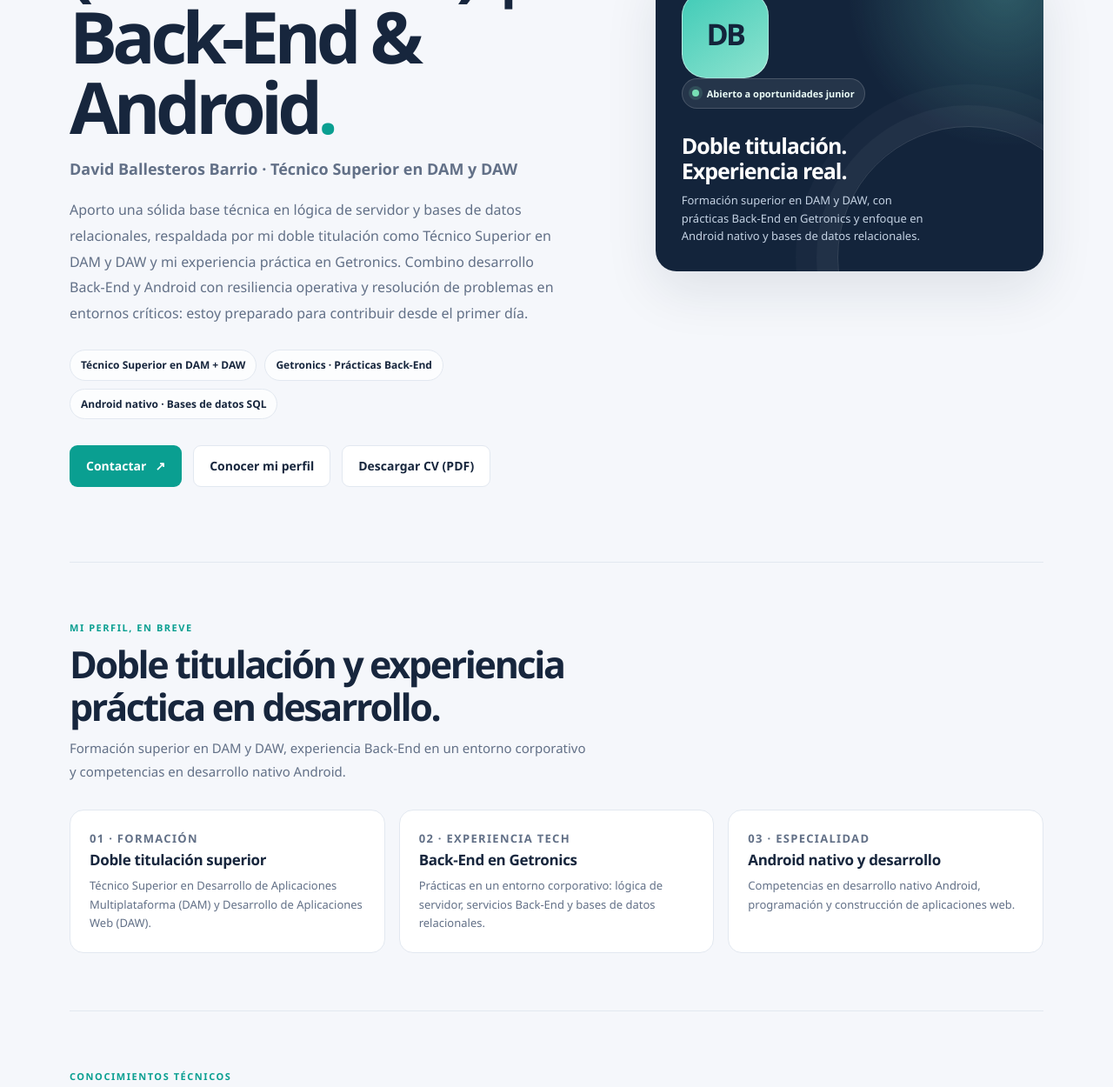
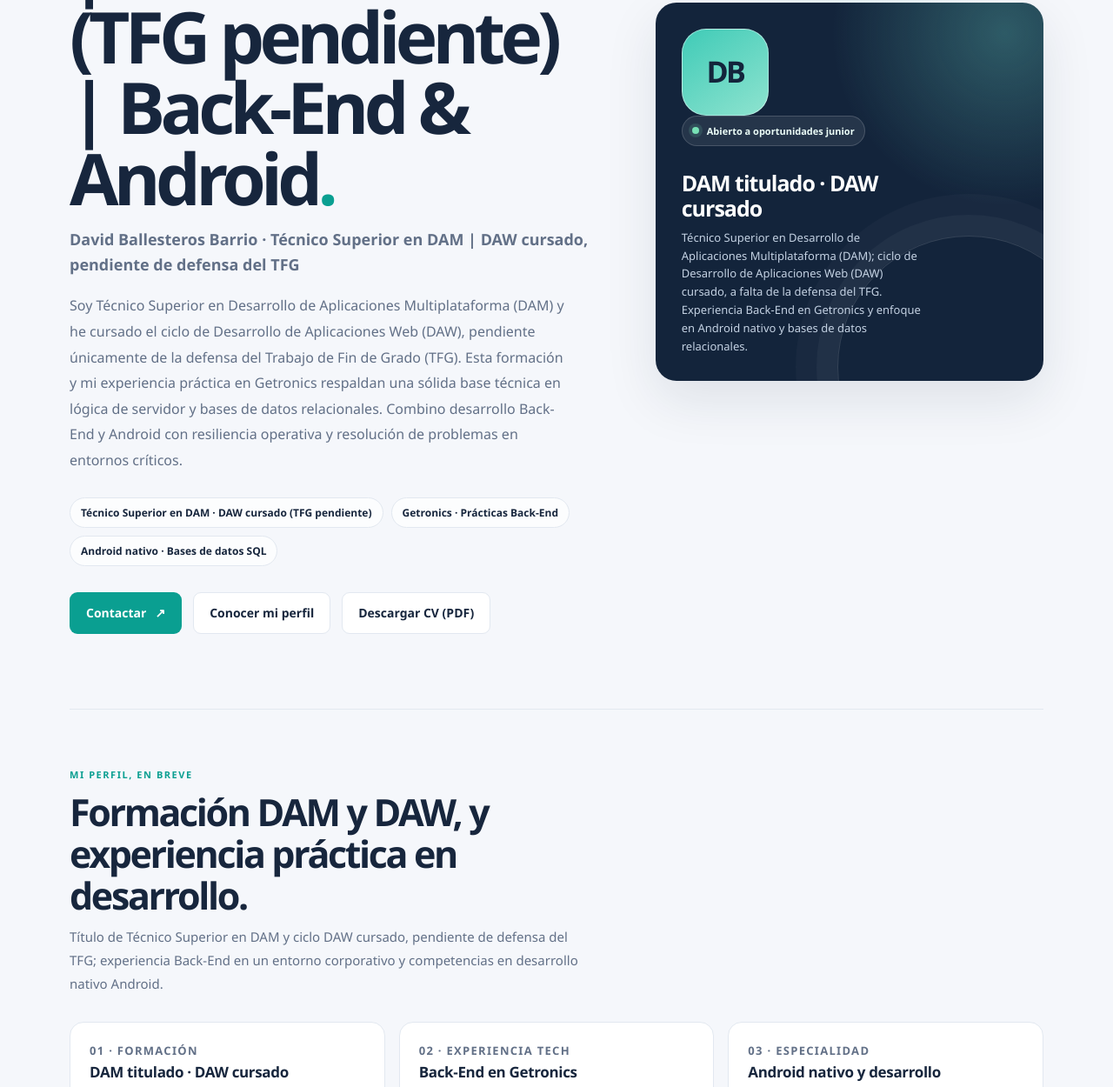
Before and after one commit to Pedralba10/davidballesterosbarrio.github.io, a plain HTML site: page index.html in a window 1280 px wide. Shown: the part 446-1696 px from the top of the page at 87% size. Drawn offline with Linux system fonts and the light colour scheme.

Commit message:
correcion de textos web

```diff
--- a/content/portfolio.json
+++ b/content/portfolio.json
@@ -1,13 +1,13 @@
 {
-  "heroDescription": "Aporto una sólida base técnica en lógica de servidor y bases de datos relacionales, respaldada por mi doble titulación como Técnico Superior en DAM y DAW y mi experiencia práctica en Getronics. Combino desarrollo Back-End y Android con resiliencia operativa y resolución de problemas en entornos críticos: estoy preparado para contribuir desde el primer día.",
+  "heroDescription": "Soy Técnico Superior en Desarrollo de Aplicaciones Multiplataforma (DAM) y he cursado el ciclo de Desarrollo de Aplicaciones Web (DAW), pendiente únicamente de la defensa del Trabajo de Fin de Grado (TFG). Esta formación y mi experiencia práctica en Getronics respaldan una sólida base técnica en lógica de servidor y bases de datos relacionales. Combino desarrollo Back-End y Android con resiliencia operativa y resolución de problemas en entornos críticos.",
   "projectDescription": "Enfoque técnico en desarrollo y mantenimiento de lógica de servidor, gestión de datos relacionales y control de versiones con Git, aplicado a soluciones Back-End mantenibles.",
-  "heroName": "David Ballesteros Barrio · Técnico Superior en DAM y DAW",
-  "highlightsIntro": "Formación superior en DAM y DAW, experiencia Back-End en un entorno corporativo y competencias en desarrollo nativo Android.",
+  "heroName": "David Ballesteros Barrio · Técnico Superior en DAM | DAW cursado, pendiente de defensa del TFG",
+  "highlightsIntro": "Título de Técnico Superior en DAM y ciclo DAW cursado, pendiente de defensa del TFG; experiencia Back-End en un entorno corporativo y competencias en desarrollo nativo Android.",
   "cvFile": "content/cv-david-ballesteros-barrio.pdf",
-  "profileTitle": "Doble titulación. Experiencia real.",
-  "profileDescription": "Formación superior en DAM y DAW, con prácticas Back-End en Getronics y enfoque en Android nativo y bases de datos relacionales.",
-  "siteDescription": "David Ballesteros Barrio, Desarrollador de Software Junior (DAM y DAW), con experiencia Back-End en Getronics y conocimientos de Android nativo, Java, Python y bases de datos relacionales.",
+  "profileTitle": "DAM titulado · DAW cursado",
+  "profileDescription": "Técnico Superior en Desarrollo de Aplicaciones Multiplataforma (DAM); ciclo de Desarrollo de Aplicaciones Web (DAW) cursado, a falta de la defensa del TFG. Experiencia Back-End en Getronics y enfoque en Android nativo y bases de datos relacionales.",
+  "siteDescription": "David Ballesteros Barrio, Desarrollador de Software Junior y Técnico Superior en DAM. Ciclo DAW cursado, pendiente de defensa del TFG. Experiencia Back-End en Getronics y conocimientos de Android nativo, Java, Python y bases de datos relacionales.",
   "experienceSummary": "Experiencia práctica de desarrollo en Getronics y trayectoria en cuadrillas forestales y mantenimiento, con disciplina operativa, coordinación multidisciplinar y resolución ágil de problemas bajo presión.",
-  "heroTitle": "Desarrollador de Software Junior (DAM + DAW) | Back-End & Android",
+  "heroTitle": "Desarrollador de Software Junior | DAM · DAW (TFG pendiente) | Back-End & Android",
   "projectTitle": "Arquitectura Back-End."
 }
--- a/index.html
+++ b/index.html
@@ -4,7 +4,7 @@
 	<meta charset="UTF-8">
 	<meta name="viewport" content="width=device-width, initial-scale=1.0">
 	<meta name="theme-color" content="#f5f7fb">
-	<meta name="description" content="David Ballesteros Barrio, Desarrollador de Software Junior (DAM y DAW), con experiencia Back-End en Getronics y conocimientos de Android nativo, Java, Python y bases de datos relacionales.">
+	<meta name="description" content="David Ballesteros Barrio, Desarrollador de Software Junior y Técnico Superior en DAM. Ciclo DAW cursado, pendiente de defensa del TFG. Experiencia Back-End en Getronics.">
 	<title>David Ballesteros Barrio | Desarrollador de Software Junior</title>
 	<link rel="stylesheet" href="portfolio.css">
 </head>
@@ -28,11 +28,11 @@
 			<section class="hero" id="inicio" aria-labelledby="page-title">
 				<div>
 					<p class="eyebrow">Portfolio profesional</p>
-					<h1 id="page-title" data-cms-text="heroTitle">Desarrollador de Software Junior (DAM + DAW) | Back-End &amp; Android<span>.</span></h1>
-					<p class="hero-name" data-cms-text="heroName">David Ballesteros Barrio · Técnico Superior en DAM y DAW</p>
-					<p class="hero-copy" data-cms-text="heroDescription">Aporto una sólida base técnica en lógica de servidor y bases de datos relacionales, respaldada por mi doble titulación como Técnico Superior en DAM y DAW y mi experiencia práctica en Getronics. Combino desarrollo Back-End y Android con resiliencia operativa y resolución de problemas en entornos críticos: estoy preparado para contribuir desde el primer día.</p>
+					<h1 id="page-title" data-cms-text="heroTitle">Desarrollador de Software Junior | DAM · DAW (TFG pendiente) | Back-End &amp; Android<span>.</span></h1>
+					<p class="hero-name" data-cms-text="heroName">David Ballesteros Barrio · Técnico Superior en DAM | DAW cursado, pendiente de defensa del TFG</p>
+					<p class="hero-copy" data-cms-text="heroDescription">Soy Técnico Superior en Desarrollo de Aplicaciones Multiplataforma (DAM) y he cursado el ciclo de Desarrollo de Aplicaciones Web (DAW), pendiente únicamente de la defensa del Trabajo de Fin de Grado (TFG). Esta formación y mi experiencia práctica en Getronics respaldan una sólida base técnica en lógica de servidor y bases de datos relacionales. Combino desarrollo Back-End y Android con resiliencia operativa y resolución de problemas en entornos críticos.</p>
 					<div class="hero-tags" aria-label="Formación y especialidad">
-						<span class="tag">Técnico Superior en DAM + DAW</span>
+						<span class="tag">Técnico Superior en DAM · DAW cursado (TFG pendiente)</span>
 						<span class="tag">Getronics · Prácticas Back-End</span>
 						<span class="tag">Android nativo · Bases de datos SQL</span>
 					</div>
@@ -49,22 +49,22 @@
 					</div>
 					<div class="profile-bottom">
 						<span class="profile-availability">Abierto a oportunidades junior</span>
-						<h2 data-cms-text="profileTitle">Doble titulación. Experiencia real.</h2>
-						<p data-cms-text="profileDescription">Formación superior en DAM y DAW, con prácticas Back-End en Getronics y enfoque en Android nativo y bases de datos relacionales.</p>
+						<h2 data-cms-text="profileTitle">DAM titulado · DAW cursado</h2>
+						<p data-cms-text="profileDescription">Técnico Superior en Desarrollo de Aplicaciones Multiplataforma (DAM); ciclo de Desarrollo de Aplicaciones Web (DAW) cursado, a falta de la defensa del TFG. Experiencia Back-End en Getronics y enfoque en Android nativo y bases de datos relacionales.</p>
 					</div>
 				</aside>
 			</section>
 			<section class="section" aria-labelledby="highlights-title">
 				<div class="section-heading">
 					<p class="section-kicker">Mi perfil, en breve</p>
-					<h2 id="highlights-title">Doble titulación y experiencia práctica en desarrollo.</h2>
-					<p data-cms-text="highlightsIntro">Formación superior en DAM y DAW, experiencia Back-End en un entorno corporativo y competencias en desarrollo nativo Android.</p>
+					<h2 id="highlights-title">Formación DAM y DAW, y experiencia práctica en desarrollo.</h2>
+					<p data-cms-text="highlightsIntro">Título de Técnico Superior en DAM y ciclo DAW cursado, pendiente de defensa del TFG; experiencia Back-End en un entorno corporativo y competencias en desarrollo nativo Android.</p>
 				</div>
 				<div class="highlight-grid">
 					<article class="highlight-card">
 						<p class="highlight-number">01 · Formación</p>
-						<h3>Doble titulación superior</h3>
-						<p>Técnico Superior en Desarrollo de Aplicaciones Multiplataforma (DAM) y Desarrollo de Aplicaciones Web (DAW).</p>
+						<h3>DAM titulado · DAW cursado</h3>
+						<p>Título de Técnico Superior en Desarrollo de Aplicaciones Multiplataforma (DAM). Ciclo de Desarrollo de Aplicaciones Web (DAW) cursado, pendiente únicamente de la defensa del TFG.</p>
 					</article>
 					<article class="highlight-card">
 						<p class="highlight-number">02 · Experiencia tech</p>
```
Also changed, not shown: formacion.html (+6 -6 lines).
